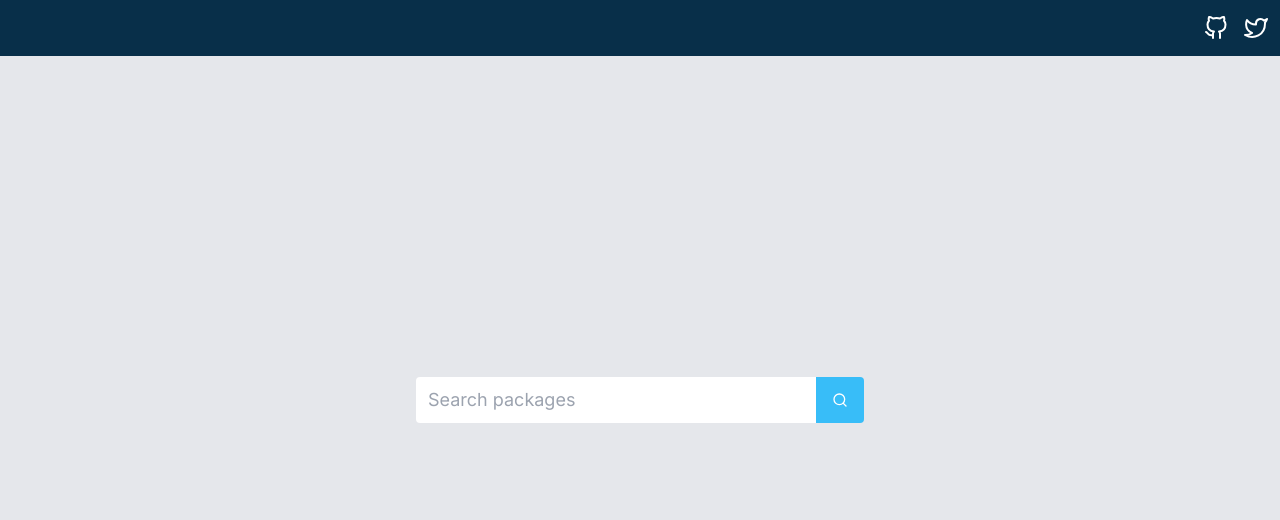
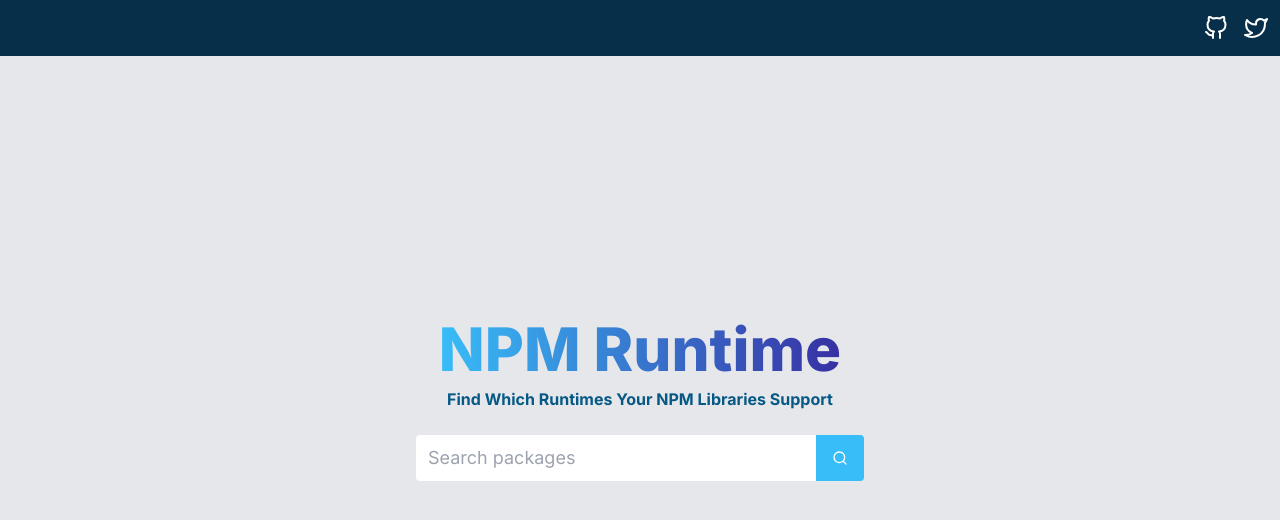
Before and after one commit to aiji42/npm-runtime-portal, a Next.js app: page / in a window 1280 px wide. Shown: the top 520 px of the page. Built offline with nearby package versions, Linux system fonts and the light colour scheme.

Commit message:
disolay logo

```diff
--- a/src/app/(top)/page.tsx
+++ b/src/app/(top)/page.tsx
@@ -4,7 +4,13 @@
 
 export default function Page() {
   return (
-    <main className="h-screen flex items-center justify-center max-w-lg mx-auto px-8">
+    <main className="h-screen flex flex-col items-center justify-center max-w-lg mx-auto px-8">
+      <h1 className="font-extrabold text-transparent bg-clip-text bg-gradient-to-r from-sky-400 to-indigo-800 text-6xl font-bold mb-2">
+        NPM Runtime
+      </h1>
+      <p className="text-md font-bold text-sky-800 mb-6">
+        Find Which Runtimes Your NPM Libraries Support
+      </p>
       <SearchBar />
     </main>
   );
--- a/src/components/Header.tsx
+++ b/src/components/Header.tsx
@@ -30,8 +30,11 @@
         </a>
       </div>
       {withSearch && (
-        <div className="max-w-md">
-          <SearchBar narrow defaultValue={defaultValue} />
+        <div className="flex gap-3 items-center">
+          <h1 className="text-3xl font-bold text-white">Runtime</h1>
+          <div className="max-w-md">
+            <SearchBar narrow defaultValue={defaultValue} />
+          </div>
         </div>
       )}
     </header>
```
